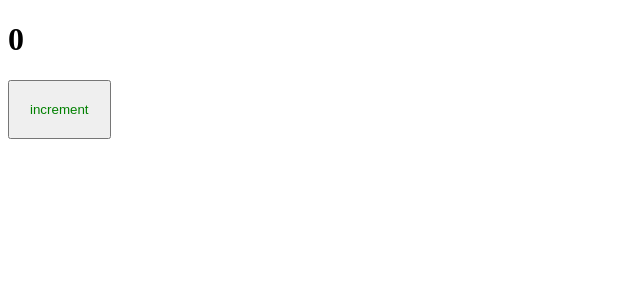
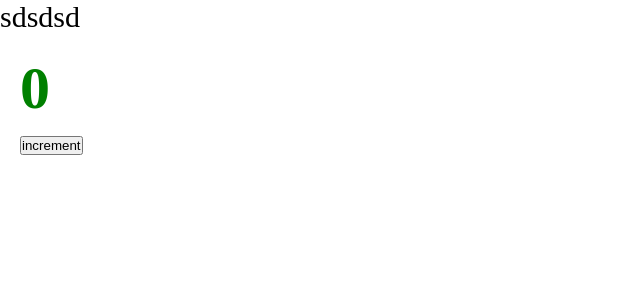
Before and after one commit to michael-916310/advancedFrontEndUbuntu, a React app: page / in a window 1280 px wide. Shown: the top 300 px of the page, without its empty margins (0-640 px from the left). Built offline with nearby package versions, Linux system fonts and the light colour scheme.

Commit message:
1.5 Настраиваем css modules

```diff
--- a/package.json
+++ b/package.json
@@ -19,6 +19,7 @@
     "@types/webpack-dev-server": "^4.7.2",
     "css-loader": "^6.8.1",
     "html-webpack-plugin": "^5.5.3",
+    "mini-css-extract-plugin": "^2.7.6",
     "sass": "^1.69.4",
     "sass-loader": "^13.3.2",
     "style-loader": "^3.3.3",
--- /dev/null
+++ b/src/App.tsx
@@ -0,0 +1,14 @@
+import React from 'react';
+import {Counter} from "./components/Counter";
+import './index.scss'
+
+const App = () => {
+    return (
+        <div className={"app"}>
+            <p>sdsdsd</p>
+            <Counter/>
+        </div>
+    );
+};
+
+export default App;
--- /dev/null
+++ b/src/components/Counter.module.scss
@@ -0,0 +1,4 @@
+.btn {
+  padding: 20px;
+  color: green;
+}
--- a/src/components/Counter.scss
+++ /dev/null
@@ -1,4 +0,0 @@
-button {
-    padding: 20px;
-    color: green;
-}
--- a/src/components/Counter.tsx
+++ b/src/components/Counter.tsx
@@ -1,5 +1,5 @@
 import React, {useState} from 'react';
-import './Counter.scss';
+import classes from './Counter.module.scss';
 
 
 export const Counter = () => {
@@ -10,7 +10,7 @@
     }
 
     return (
-        <div>
+        <div className={classes.btn}>
             <h1>{count}</h1>
             <button onClick={increment}>increment</button>
         </div>
--- /dev/null
+++ b/src/index.scss
@@ -0,0 +1,9 @@
+* {
+  margin: 0;
+  padding: 0;
+  box-sizing: border-box;
+}
+
+.app {
+  font-size: 30px;
+}
--- a/src/index.tsx
+++ b/src/index.tsx
@@ -1,4 +1,4 @@
 import {render} from "react-dom";
-import {Counter} from "./components/Counter";
+import App from "./App";
 
-render(<div><Counter/></div>, document.getElementById('root'))
+render(<App/>, document.getElementById('root'))
```
Also changed, not shown: src/global.d.ts (added, +8 -0 lines), 4 other files (tests, documents, lock files or other folders).
